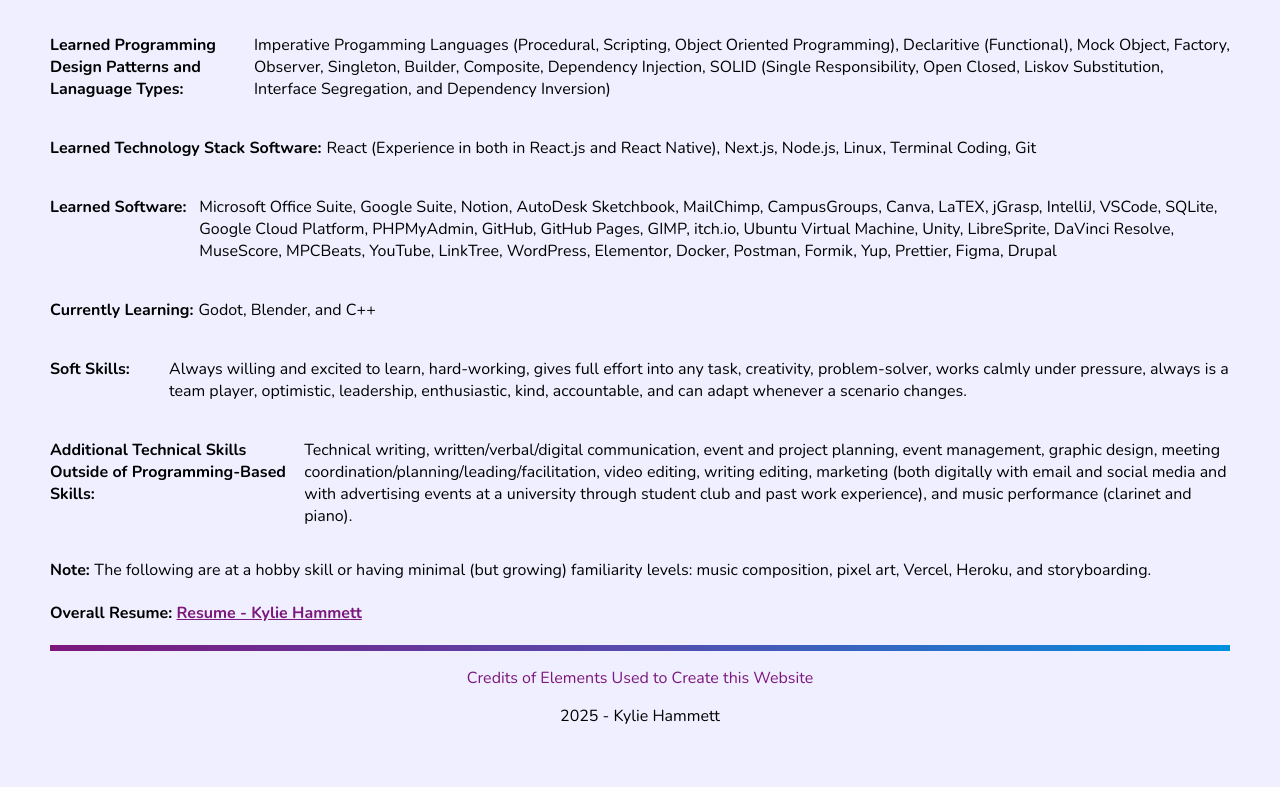
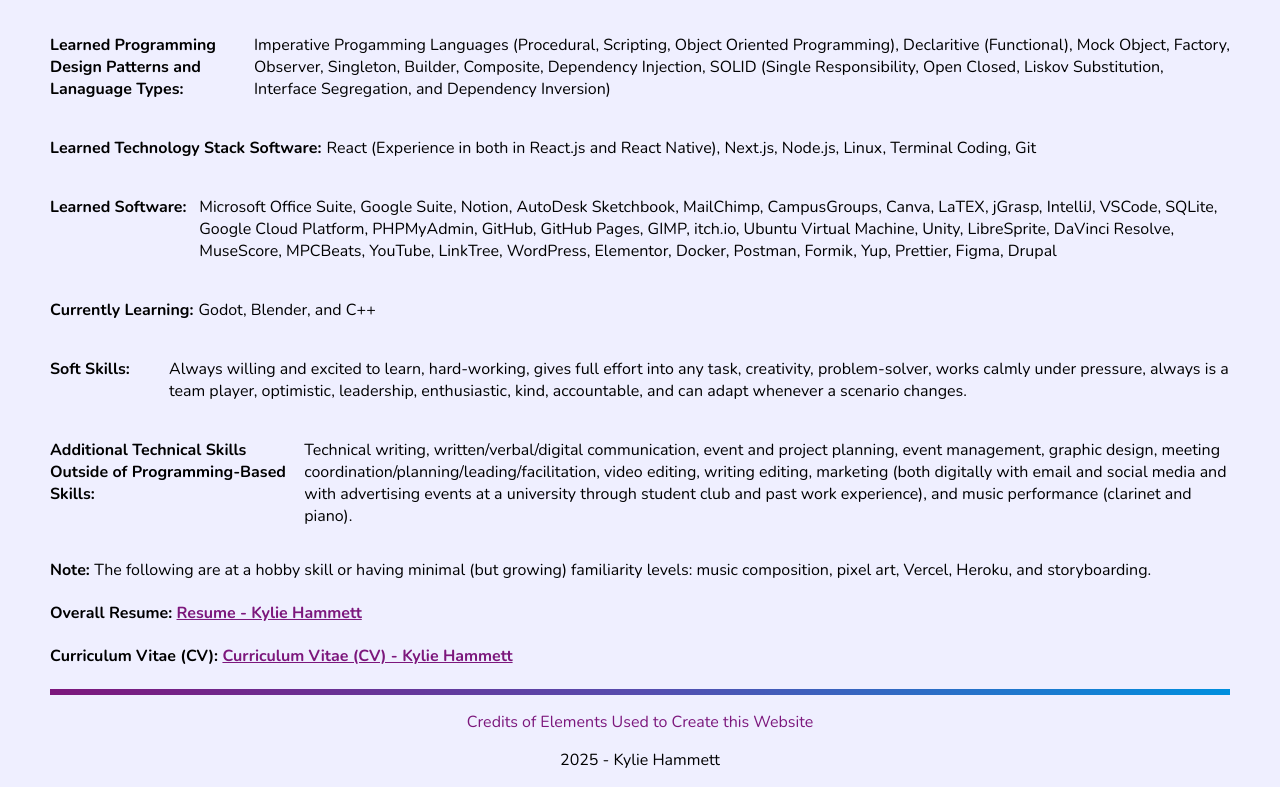
Before and after one commit to khammett325995/Portfolio-Website-Kylie-Hammett, a plain HTML site: page about.html in a window 1280 px wide. Shown: the part 1033-1820 px from the top of the page. Before the commit the page ends 1776 px from the top, so only its background shows below. Drawn offline with nearby package versions, Linux system fonts and the light colour scheme.

Commit message:
Added my CV to the website.

```diff
--- a/about.html
+++ b/about.html
@@ -80,6 +80,7 @@
         </div>
         <p><b>Note: </b>The following are at a hobby skill or having minimal (but growing) familiarity levels: music composition, pixel art, Vercel, Heroku, and storyboarding.</p>
         <h4>Overall Resume: <b><a href="https://drive.google.com/file/d/1_p8PnRws7PueYrmrxo6fEhVTFDGX5m9P/view?usp=sharing" target="_blank"  style="display: inline; text-decoration: underline;">Resume - Kylie Hammett</a></b></h4>
+        <h4>Curriculum Vitae (CV): <b><a href="https://drive.google.com/file/d/16Ffo4Lcjiv49oxQAaOCqapYughJmvuGP/view?usp=sharing" target="_blank" style="display: inline; text-decoration: underline;">Curriculum Vitae (CV) - Kylie Hammett</a></b></h4>
         <hr>
         <p> </p>
         <a href="credits.html">Credits of Elements Used to Create this Website</a>
```
